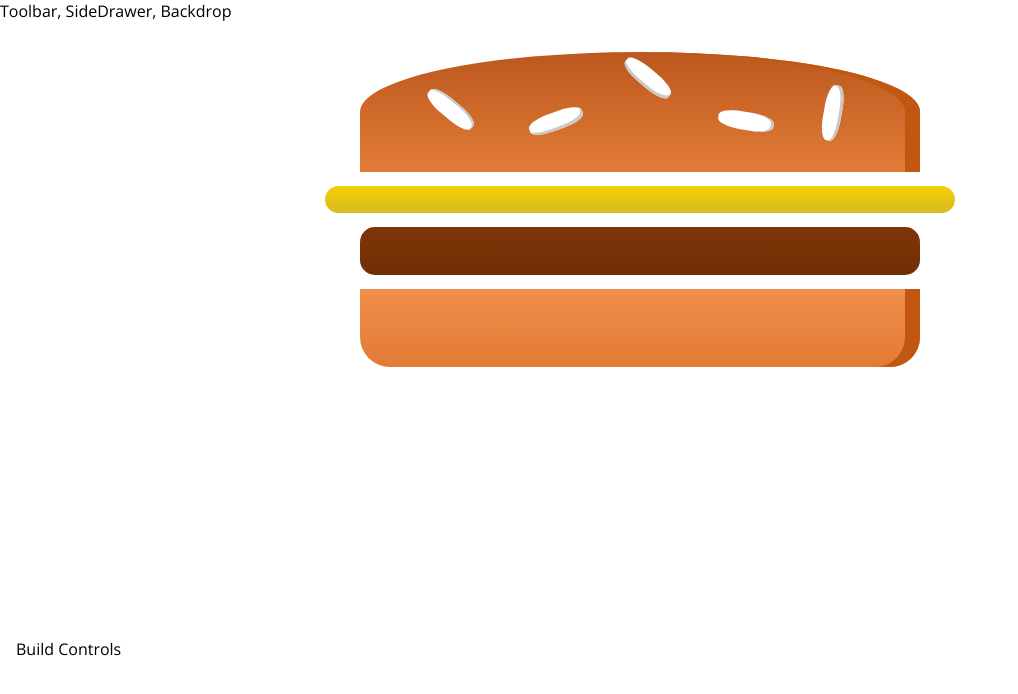
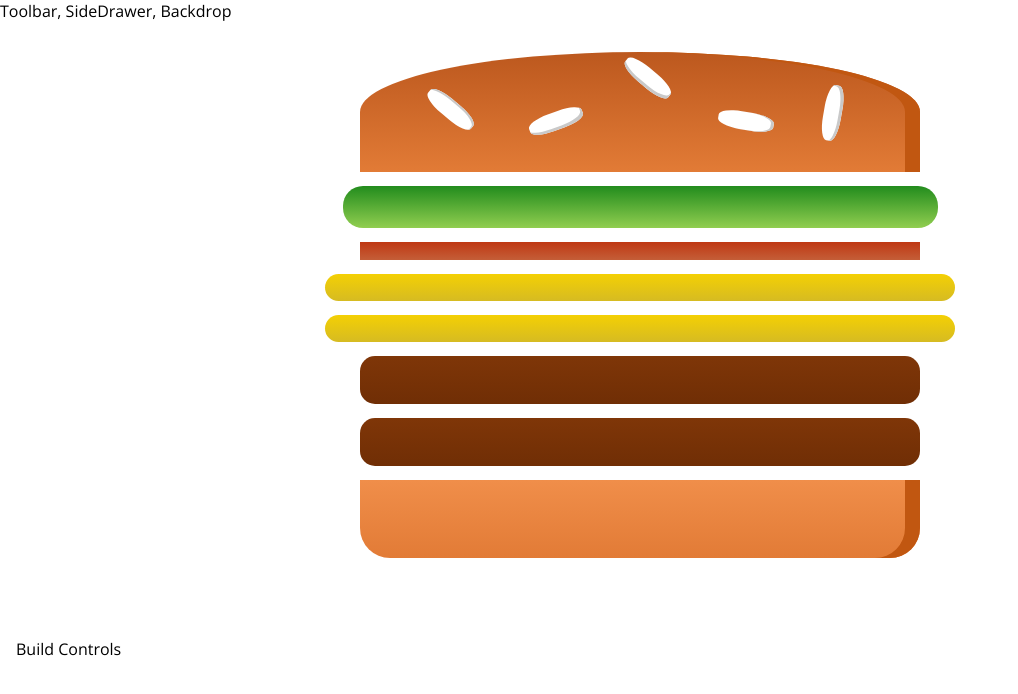
Before and after one commit to luckyluck/burger_builder, a React app: page / in a window 1280 px wide. Shown: the top 694 px of the page, without its empty margins (0-1018 px from the left). Built offline with nearby package versions, Linux system fonts and the light colour scheme.

Commit message:
Outputting burger ingredients dynamically.

```diff
--- a/src/components/Burger/Burger.js
+++ b/src/components/Burger/Burger.js
@@ -4,11 +4,17 @@
 import BurgerIngredient from './BurgerIngredient/BurgerIngredient';
 
 const burger = (props) => {
+    const transformedIngredients = Object.keys(props.ingredients)
+        .map(igKey => {
+            return [...Array(props.ingredients[igKey])].map((_, i) => {
+                return <BurgerIngredient key={igKey + i} type={igKey}/>;
+            });
+        });
+
     return (
         <div className={styles.Burger}>
             <BurgerIngredient type="bread-top" />
-            <BurgerIngredient type="cheese" />
-            <BurgerIngredient type="meat" />
+            {transformedIngredients}
             <BurgerIngredient type="bread-bottom" />
         </div>
     );
--- a/src/containers/BurgerBuilder/BurgerBuilder.js
+++ b/src/containers/BurgerBuilder/BurgerBuilder.js
@@ -3,10 +3,24 @@
 import Burger from '../../components/Burger/Burger';
 
 class BurgerBuilder extends Component {
+    // constructor(props) {
+    //     super(props);
+    //     this.state = {};
+    // }
+
+    state = {
+        ingredients: {
+            salad: 1,
+            bacon: 1,
+            cheese: 2,
+            meat: 2
+        }
+    };
+
     render() {
         return (
             <Auxiliary>
-                <Burger />
+                <Burger ingredients={this.state.ingredients} />
                 <div>Build Controls</div>
             </Auxiliary>
         );
```
